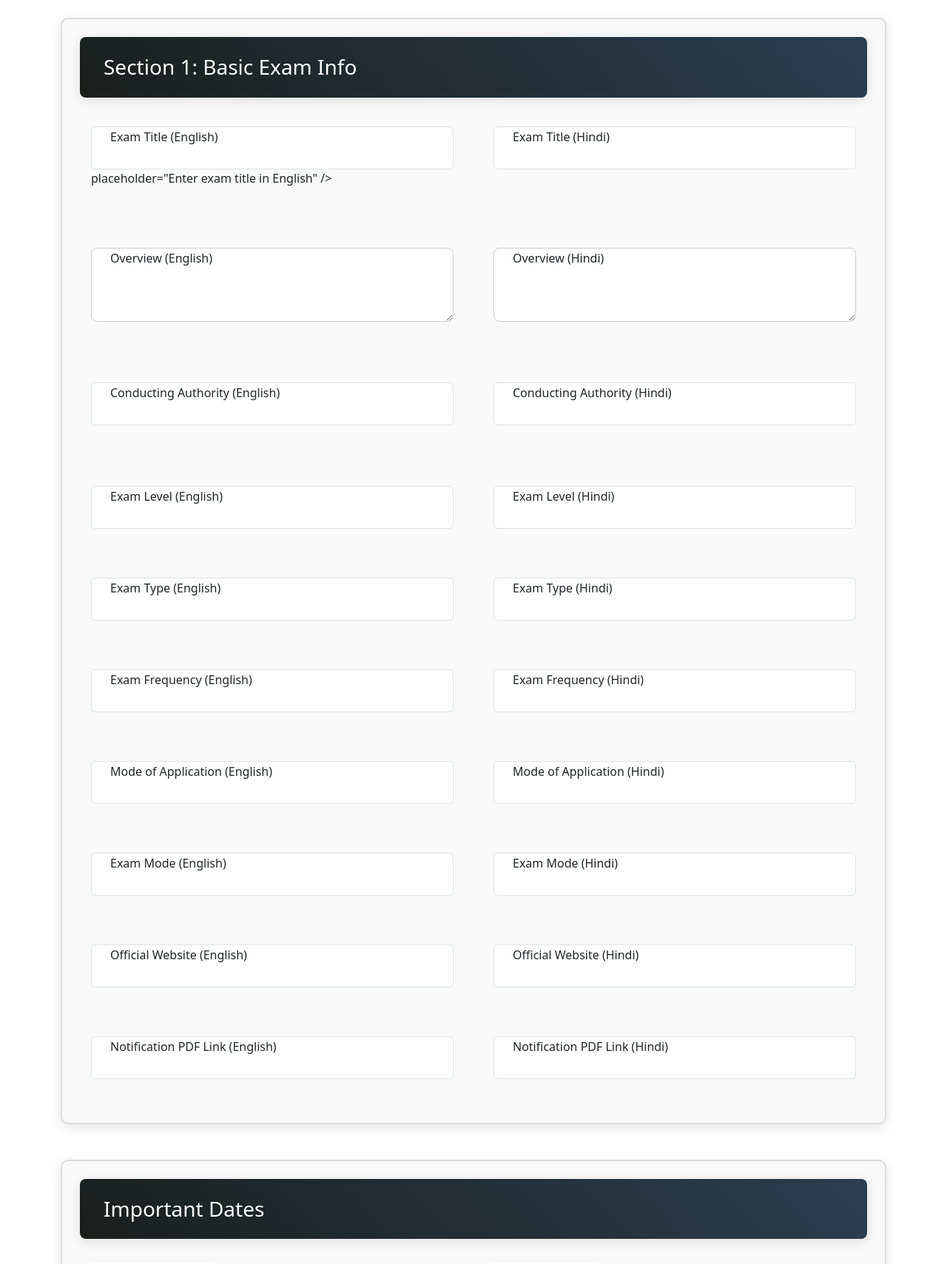
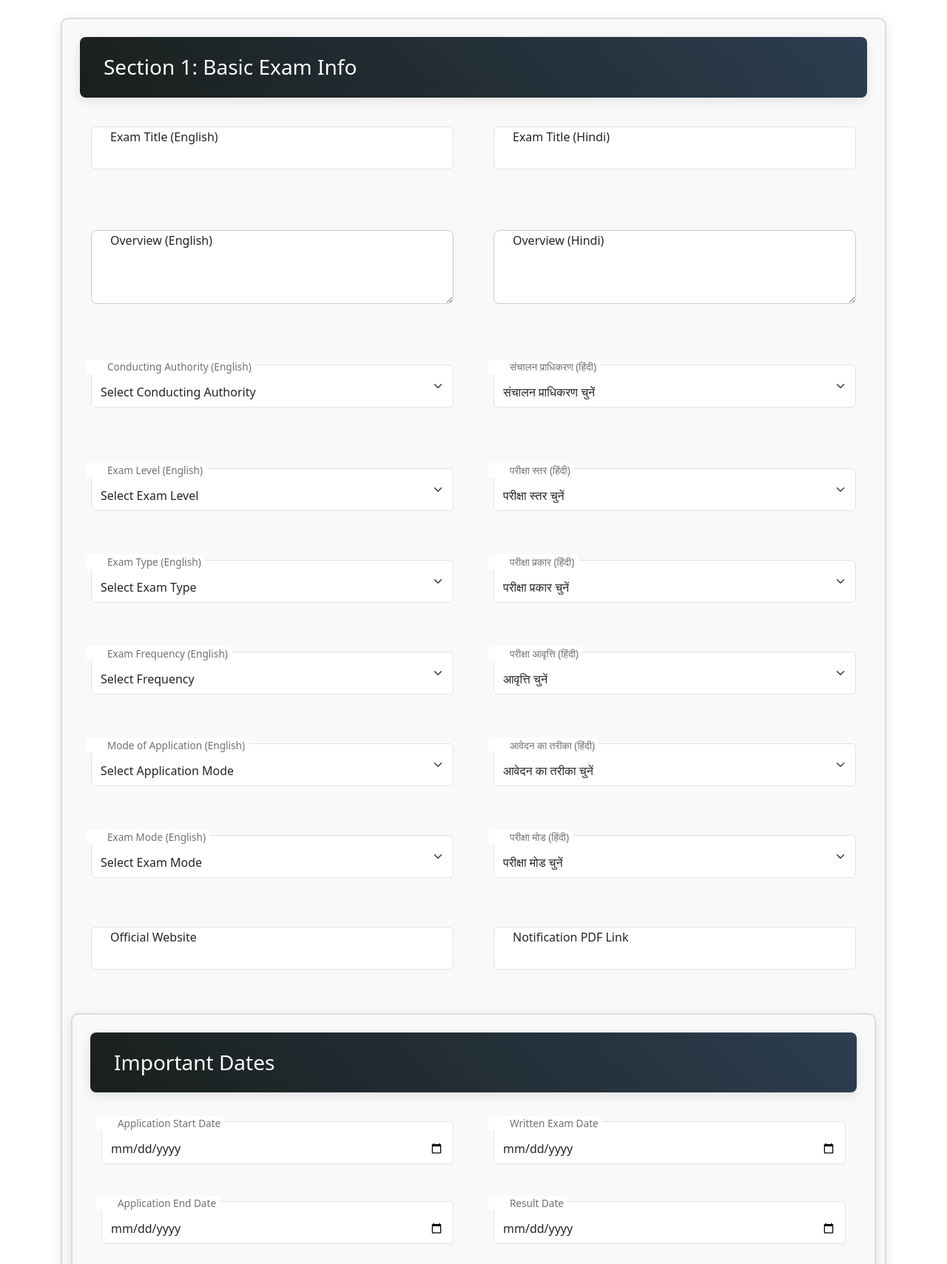
Before and after one commit to mahesh-ryadav/DefenceAspirantPortal, a Spring app: template src/main/resources/templates/notification/notification-form.html in a window 1280 px wide. Shown: the top 1709 px of the page at 74% size. Run offline with Thymeleaf, Linux system fonts and the light colour scheme; the template is opened without the code that fills it, so the values that code supplies are empty.

Commit message:
Merge branch 'main' of https://github.com/mahesh-ryadav/DefenceAspirantPortal into manish

```diff
--- a/src/main/java/com/softpro/DefenceAspirantPortal/Notification/NotificationDto/BasicExamInfoDto.java
+++ b/src/main/java/com/softpro/DefenceAspirantPortal/Notification/NotificationDto/BasicExamInfoDto.java
@@ -33,9 +33,7 @@ public class BasicExamInfoDto {
     private String examModeEn;
     private String examModeHi;
 
-    private String officialWebsiteEn;
-    private String officialWebsiteHi;
+    private String officialWebsite;
 
-    private String notificationPdfLinkEn;
-    private String notificationPdfLinkHi;
+    private String notificationPdfLink;
 }
--- a/src/main/resources/application.properties
+++ b/src/main/resources/application.properties
@@ -4,9 +4,9 @@ spring.application.name=DefenseAspirantPortal
 server.port = 9000
 
 # MySQL Settings
-spring.datasource.url=jdbc:mysql://localhost:3306/dapdb?useSSL=false
+spring.datasource.url=jdbc:mysql://localhost:3306/defense_aspirant_portal_db?useSSL=false
 spring.datasource.username=root
-spring.datasource.password=root123
+spring.datasource.password=Mahesh@#20
 
 # JPA / Hibernate
 spring.jpa.hibernate.ddl-auto=update
--- a/src/main/resources/templates/notification/notification-form.html
+++ b/src/main/resources/templates/notification/notification-form.html
@@ -34,7 +34,6 @@
                 <input type="text" id="basicExamInfoDto_examTitleEn" name="basicExamInfoDto.examTitleEn"
                     class="form-control" th:field="*{basicExamInfoDto.examTitleEn}" placeholder="Enter exam title in English"
                     required />
-                    placeholder="Enter exam title in English" />
                 <label for="basicExamInfoDto_examTitleEn"><i class="fas fa-heading me-2"></i>Exam Title (English)</label>
                 <div class="text-danger mt-1 small" th:errors="*{basicExamInfoDto.examTitleEn}"></div>
             </div>
@@ -73,17 +72,41 @@
 <div class="row g-4 mt-2">
     <div class="col-md-6">
         <div class="form-floating">
-                <input type="text" class="form-control" th:field="*{basicExamInfoDto.authorityEn}"
-                    placeholder="Enter conducting authority in English" required />
+            <select class="form-select" th:field="*{basicExamInfoDto.authorityEn}" required>
+                <option value="">Select Conducting Authority</option>
+                <option value="UPSC">UPSC - Union Public Service Commission</option>
+                <option value="NDA">NDA - National Defence Academy</option>
+                <option value="CDS">CDS - Combined Defence Services</option>
+                <option value="TES">TES - Technical Entry Scheme (Army)</option>
+                <option value="AFCAT">AFCAT - Air Force Common Admission Test</option>
+                <option value="INET">INET - Indian Navy Entrance Test</option>
+                <option value="DRDO">DRDO - Defence Research and Development Organisation</option>
+                <option value="CEPTAM">CEPTAM - Centre for Personnel Talent Management</option>
+                <option value="SSR">SSR - Senior Secondary Recruit (Navy)</option>
+                <option value="CASB">CASB - Central Airmen Selection Board</option>
+                <option value="TA">TA - Territorial Army</option>
+            </select>
             <label><i class="fas fa-university me-2"></i>Conducting Authority (English)</label>
             <div class="text-danger mt-1 small" th:errors="*{basicExamInfoDto.authorityEn}"></div>
         </div>
     </div>
     <div class="col-md-6">
         <div class="form-floating">
-                <input type="text" class="form-control" th:field="*{basicExamInfoDto.authorityHi}"
-                    placeholder="Enter conducting authority in Hindi" required />
-                <label><i class="fas fa-university me-2"></i>Conducting Authority (Hindi)</label>
+            <select class="form-select" th:field="*{basicExamInfoDto.authorityHi}" required>
+                <option value="">संचालन प्राधिकरण चुनें</option>
+                <option value="UPSC">यूपीएससी - संघ लोक सेवा आयोग</option>
+                <option value="NDA">एनडीए - राष्ट्रीय रक्षा अकादमी</option>
+                <option value="CDS">सीडीएस - संयुक्त रक्षा सेवाएं</option>
+                <option value="TES">टीईएस - तकनीकी प्रवेश योजना (थलसेना)</option>
+                <option value="AFCAT">एएफसीएटी - वायु सेना सामान्य प्रवेश परीक्षा</option>
+                <option value="INET">आईएनईटी - भारतीय नौसेना प्रवेश परीक्षा</option>
+                <option value="DRDO">डीआरडीओ - रक्षा अनुसंधान एवं विकास संगठन</option>
+                <option value="CEPTAM">सेप्टम - कार्मिक प्रतिभा प्रबंधन केंद्र</option>
+                <option value="SSR">एसएसआर - वरिष्ठ माध्यमिक भर्ती (नौसेना)</option>
+                <option value="CASB">सीएएसबी - केंद्रीय एयरमेन चयन बोर्ड</option>
+                <option value="TA">टीए - टेरिटोरियल आर्मी</option>
+            </select>
+            <label><i class="fas fa-university me-2"></i>संचालन प्राधिकरण (हिंदी)</label>
             <div class="text-danger mt-1 small" th:errors="*{basicExamInfoDto.authorityHi}"></div>
         </div>
     </div>
@@ -93,17 +116,28 @@
         <!-- Exam Level -->
         <div class="col-md-6">
     <div class="form-floating">
-                <input type="text" class="form-control" th:field="*{basicExamInfoDto.levelEn}"
-                    placeholder="Enter exam level in English" required />
+        <select class="form-select" th:field="*{basicExamInfoDto.levelEn}" required>
+            <option value="">Select Exam Level</option>
+            <option value="NATIONAL">National Level</option>
+            <option value="STATE">State Level</option>
+            <option value="ZONAL">Zonal Level</option>
+            <option value="DEPARTMENTAL">Departmental Level</option>
+        </select>
         <label><i class="fas fa-layer-group me-2"></i>Exam Level (English)</label>
         <div class="text-danger mt-1 small" th:errors="*{basicExamInfoDto.levelEn}"></div>
     </div>
 </div>
+
 <div class="col-md-6">
     <div class="form-floating">
-                <input type="text" class="form-control" th:field="*{basicExamInfoDto.levelHi}"
-                    placeholder="Enter exam level in Hindi" required />
-                <label><i class="fas fa-layer-group me-2"></i>Exam Level (Hindi)</label>
+        <select class="form-select" th:field="*{basicExamInfoDto.levelHi}" required>
+            <option value="">परीक्षा स्तर चुनें</option>
+            <option value="NATIONAL">राष्ट्रीय स्तर</option>
+            <option value="STATE">राज्य स्तर</option>
+            <option value="ZONAL">क्षेत्रीय स्तर</option>
+            <option value="DEPARTMENTAL">विभागीय स्तर</option>
+        </select>
+        <label><i class="fas fa-layer-group me-2"></i>परीक्षा स्तर (हिंदी)</label>
         <div class="text-danger mt-1 small" th:errors="*{basicExamInfoDto.levelHi}"></div>
     </div>
 </div>
@@ -111,17 +145,39 @@
         <!-- Exam Type -->
         <div class="col-md-6 mt-3">
     <div class="form-floating">
-                <input type="text" class="form-control" th:field="*{basicExamInfoDto.typeEn}"
-                    placeholder="Enter exam type in English" required />
+        <select class="form-select" th:field="*{basicExamInfoDto.typeEn}" required>
+            <option value="">Select Exam Type</option>
+            <option value="Written Exam">Written Examination</option>
+            <option value="SSB Interview">SSB Interview</option>
+            <option value="Physical Test">Physical Fitness Test</option>
+            <option value="Medical Exam">Medical Examination</option>
+            <option value="Technical Entry">Technical Entry Scheme</option>
+            <option value="Agniveer">Agniveer Recruitment</option>
+            <option value="CDS">Combined Defence Services (CDS)</option>
+            <option value="NDA">National Defence Academy (NDA)</option>
+            <option value="AFCAT">Air Force Common Admission Test</option>
+            <option value="Direct Entry">Direct Entry Scheme</option>
+        </select>
         <label><i class="fas fa-tag me-2"></i>Exam Type (English)</label>
         <div class="text-danger mt-1 small" th:errors="*{basicExamInfoDto.typeEn}"></div>
     </div>
 </div>
 <div class="col-md-6 mt-3">
     <div class="form-floating">
-                <input type="text" class="form-control" th:field="*{basicExamInfoDto.typeHi}"
-                    placeholder="Enter exam type in Hindi" required />
-                <label><i class="fas fa-tag me-2"></i>Exam Type (Hindi)</label>
+        <select class="form-select" th:field="*{basicExamInfoDto.typeHi}" required>
+            <option value="">परीक्षा प्रकार चुनें</option>
+            <option value="लिखित परीक्षा">लिखित परीक्षा (Written Exam)</option>
+            <option value="एसएसबी साक्षात्कार">एसएसबी साक्षात्कार (SSB Interview)</option>
+            <option value="शारीरिक परीक्षण">शारीरिक परीक्षण (Physical Test)</option>
+            <option value="चिकित्सा परीक्षा">चिकित्सा परीक्षा (Medical Exam)</option>
+            <option value="तकनीकी प्रवेश">तकनीकी प्रवेश योजना (Technical Entry)</option>
+            <option value="अग्निवीर">अग्निवीर भर्ती (Agniveer)</option>
+            <option value="सीडीएस">संयुक्त रक्षा सेवा (CDS)</option>
+            <option value="एनडीए">राष्ट्रीय रक्षा अकादमी (NDA)</option>
+            <option value="एएफसीएटी">वायु सेना सामान्य प्रवेश परीक्षा (AFCAT)</option>
+            <option value="प्रत्यक्ष प्रवेश">प्रत्यक्ष प्रवेश योजना (Direct Entry)</option>
+        </select>
+        <label><i class="fas fa-tag me-2"></i>परीक्षा प्रकार (हिंदी)</label>
         <div class="text-danger mt-1 small" th:errors="*{basicExamInfoDto.typeHi}"></div>
     </div>
 </div>
@@ -129,35 +185,54 @@
         <!-- Exam Frequency -->
         <div class="col-md-6 mt-3">
     <div class="form-floating">
-                <input type="text" class="form-control" th:field="*{basicExamInfoDto.frequencyEn}"
-                    placeholder="Enter exam frequency in English" required />
+        <select class="form-select" th:field="*{basicExamInfoDto.frequencyEn}" required>
+            <option value="">Select Frequency</option>
+            <option value="Annual">Annual</option>
+            <option value="Biannual">Biannual</option>
+            <option value="Quarterly">Quarterly</option>
+            <option value="As Needed">As Needed</option>
+            <option value="One-Time">One-Time</option>
+        </select>
         <label><i class="fas fa-sync-alt me-2"></i>Exam Frequency (English)</label>
         <div class="text-danger mt-1 small" th:errors="*{basicExamInfoDto.frequencyEn}"></div>
     </div>
 </div>
 <div class="col-md-6 mt-3">
     <div class="form-floating">
-                <input type="text" class="form-control" th:field="*{basicExamInfoDto.frequencyHi}"
-                    placeholder="Enter exam frequency in Hindi" required />
-                <label><i class="fas fa-sync-alt me-2"></i>Exam Frequency (Hindi)</label>
+        <select class="form-select" th:field="*{basicExamInfoDto.frequencyHi}" required>
+            <option value="">आवृत्ति चुनें</option>
+            <option value="वार्षिक">वार्षिक (Annual)</option>
+            <option value="अर्ध-वार्षिक">अर्ध-वार्षिक (Biannual)</option>
+            <option value="त्रैमासिक">त्रैमासिक (Quarterly)</option>
+            <option value="आवश्यकतानुसार">आवश्यकतानुसार (As Needed)</option>
+            <option value="एक बार">एक बार (One-Time)</option>
+        </select>
+        <label><i class="fas fa-sync-alt me-2"></i>परीक्षा आवृत्ति (हिंदी)</label>
         <div class="text-danger mt-1 small" th:errors="*{basicExamInfoDto.frequencyHi}"></div>
     </div>
 </div>
-
         <!-- Mode of Application -->
         <div class="col-md-6 mt-3">
     <div class="form-floating">
-                <input type="text" class="form-control" th:field="*{basicExamInfoDto.applicationModeEn}"
-                    placeholder="Enter mode of application in English" required />
+        <select class="form-select" th:field="*{basicExamInfoDto.applicationModeEn}" required>
+            <option value="">Select Application Mode</option>
+            <option value="ONLINE">Online</option>
+            <option value="OFFLINE">Offline</option>
+            <option value="HYBRID">Hybrid (Online + Offline)</option>
+        </select>
         <label><i class="fas fa-laptop me-2"></i>Mode of Application (English)</label>
         <div class="text-danger mt-1 small" th:errors="*{basicExamInfoDto.applicationModeEn}"></div>
     </div>
 </div>
 <div class="col-md-6 mt-3">
     <div class="form-floating">
-                <input type="text" class="form-control" th:field="*{basicExamInfoDto.applicationModeHi}"
-                    placeholder="Enter mode of application in Hindi" required />
-                <label><i class="fas fa-laptop me-2"></i>Mode of Application (Hindi)</label>
+        <select class="form-select" th:field="*{basicExamInfoDto.applicationModeHi}" required>
+            <option value="">आवेदन का तरीका चुनें</option>
+            <option value="ऑनलाइन">ऑनलाइन (Online)</option>
+            <option value="ऑफलाइन">ऑफलाइन (Offline)</option>
+            <option value="हाइब्रिड">हाइब्रिड (Hybrid)</option>
+        </select>
+        <label><i class="fas fa-laptop me-2"></i>आवेदन का तरीका (हिंदी)</label>
         <div class="text-danger mt-1 small" th:errors="*{basicExamInfoDto.applicationModeHi}"></div>
     </div>
 </div>
@@ -165,17 +240,25 @@
         <!-- Exam Mode -->
 <div class="col-md-6 mt-3">
     <div class="form-floating">
-                <input type="text" class="form-control" th:field="*{basicExamInfoDto.examModeEn}"
-                    placeholder="Enter exam mode in English" required />
+        <select class="form-select" th:field="*{basicExamInfoDto.examModeEn}" required>
+            <option value="">Select Exam Mode</option>
+            <option value="Online">Online</option>
+            <option value="Offline">Offline</option>
+            <option value="Hybrid">Hybrid (Online + Offline)</option>
+        </select>
         <label><i class="fas fa-desktop me-2"></i>Exam Mode (English)</label>
         <div class="text-danger mt-1 small" th:errors="*{basicExamInfoDto.examModeEn}"></div>
     </div>
 </div>
 <div class="col-md-6 mt-3">
     <div class="form-floating">
-                <input type="text" class="form-control" th:field="*{basicExamInfoDto.examModeHi}"
-                    placeholder="Enter exam mode in Hindi" required />
-                <label><i class="fas fa-desktop me-2"></i>Exam Mode (Hindi)</label>
+        <select class="form-select" th:field="*{basicExamInfoDto.examModeHi}" required>
+            <option value="">परीक्षा मोड चुनें</option>
+            <option value="ऑनलाइन">ऑनलाइन (Online)</option>
+            <option value="ऑफलाइन">ऑफलाइन (Offline)</option>
+            <option value="हाइब्रिड">हाइब्रिड (Hybrid)</option>
+        </select>
+        <label><i class="fas fa-desktop me-2"></i>परीक्षा मोड (हिंदी)</label>
         <div class="text-danger mt-1 small" th:errors="*{basicExamInfoDto.examModeHi}"></div>
     </div>
 </div>
@@ -183,38 +266,26 @@
         <!-- Official Website -->
 <div class="col-md-6 mt-3">
     <div class="form-floating">
-                <input type="url" class="form-control" th:field="*{basicExamInfoDto.officialWebsiteEn}"
-                    placeholder="Enter official website in English" required />
-                <label><i class="fas fa-globe me-2"></i>Official Website (English)</label>
-                <div class="text-danger mt-1 small" th:errors="*{basicExamInfoDto.officialWebsiteEn}"></div>
-            </div>
-        </div>
-        <div class="col-md-6 mt-3">
-            <div class="form-floating">
-                <input type="url" class="form-control" th:field="*{basicExamInfoDto.officialWebsiteHi}"
-                    placeholder="Enter official website in Hindi" required />
-                <label><i class="fas fa-globe me-2"></i>Official Website (Hindi)</label>
-                <div class="text-danger mt-1 small" th:errors="*{basicExamInfoDto.officialWebsiteHi}"></div>
+        <input type="url" class="form-control"
+               th:field="*{basicExamInfoDto.officialWebsite}"
+               placeholder="Enter official website URL"
+               required />
+        <label><i class="fas fa-globe me-2"></i>Official Website</label>
+        <div class="text-danger mt-1 small"
+             th:errors="*{basicExamInfoDto.officialWebsite}"></div>
     </div>
 </div>
 
 <!-- Notification PDF Links -->
 <div class="col-md-6 mt-3">
     <div class="form-floating">
-                <input type="url" class="form-control" th:field="*{basicExamInfoDto.notificationPdfLinkEn}"
-                    placeholder="Enter PDF link in English" required />
-                <label><i class="fas fa-file-pdf me-2"></i>Notification PDF Link (English)</label>
-                <div class="text-danger mt-1 small" th:errors="*{basicExamInfoDto.notificationPdfLinkEn}"></div>
-            </div>
-        </div>
-        <div class="col-md-6 mt-3">
-            <div class="form-floating">
-                <input type="url" class="form-control" th:field="*{basicExamInfoDto.notificationPdfLinkHi}"
-                    placeholder="Enter PDF link in Hindi" required />
-                <label><i class="fas fa-file-pdf me-2"></i>Notification PDF Link (Hindi)</label>
-                <div class="text-danger mt-1 small" th:errors="*{basicExamInfoDto.notificationPdfLinkHi}"></div>
-            </div>
-        </div>
+        <input type="url" class="form-control"
+               th:field="*{basicExamInfoDto.notificationPdfLink}"
+               placeholder="Enter PDF notification URL"
+               required />
+        <label><i class="fas fa-file-pdf me-2"></i>Notification PDF Link</label>
+        <div class="text-danger mt-1 small"
+             th:errors="*{basicExamInfoDto.notificationPdfLink}"></div>
     </div>
 </div>
 
@@ -411,6 +482,7 @@
         </div>
     </div>
 </div>
+
 
 
 
```
Also changed, not shown: src/main/java/com/softpro/DefenceAspirantPortal/Notification/NotificationDto/EligibilityCriteriaDto.java (+1 -6 lines), src/main/java/com/softpro/DefenceAspirantPortal/Notification/NotificationDto/NotificationDetailsDto.java (+22 -4 lines), src/main/java/com/softpro/DefenceAspirantPortal/Notification/NotificationEntity/BasicExamInfo.java (+6 -8 lines), src/main/resources/static/css/notification-form.css (+7 -0 lines). Lines whose indentation alone changed are shown as unchanged.
